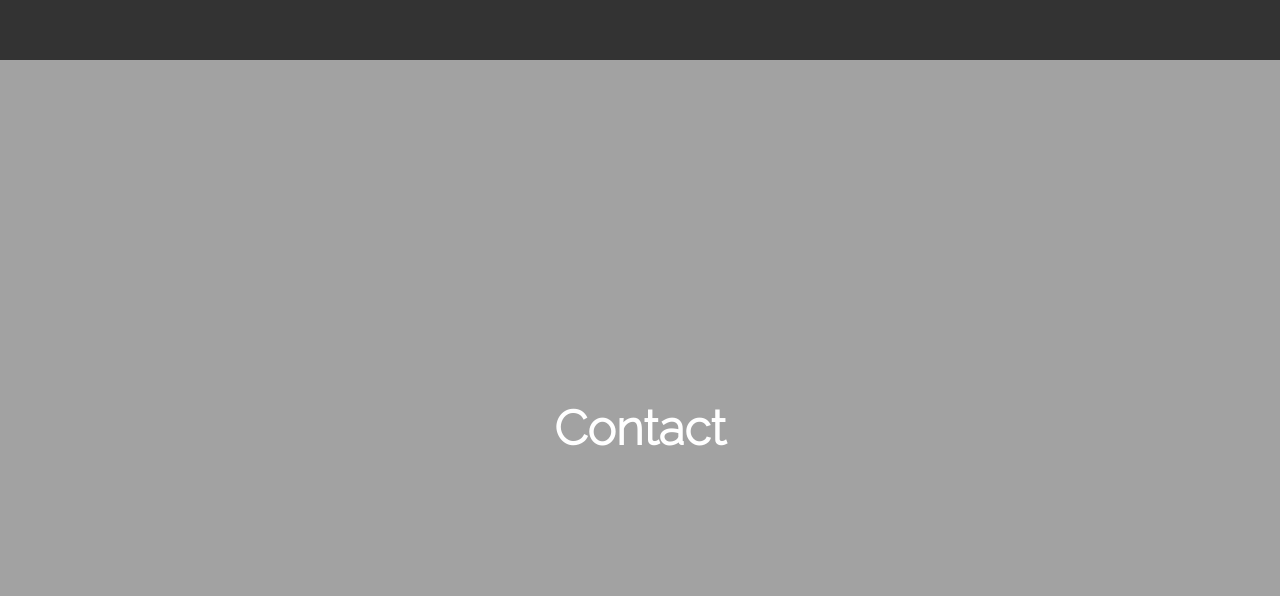
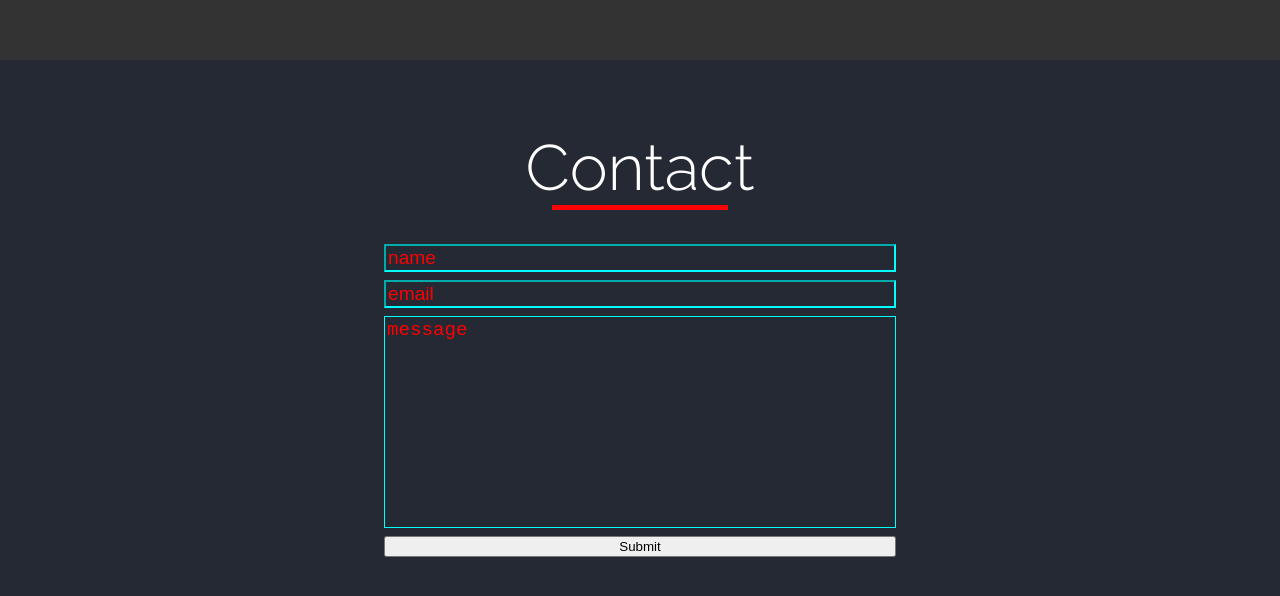
Before and after one commit to aviadc/portfolio, a React (Create React App) app: page / in a window 1280 px wide. Shown: the part 2212-2808 px from the top of the page. Built offline with nearby package versions, Linux system fonts and the light colour scheme.

Commit message:
contact form

```diff
--- a/src/components/PageTitle/pageTitle.scss
+++ b/src/components/PageTitle/pageTitle.scss
@@ -1,5 +1,5 @@
 .title-container {
-  height: 20vh;
+  height: 20%;
   width: 100%;
   display: flex;
   flex-direction: column;
--- a/src/components/pages/Contact/contact.scss
+++ b/src/components/pages/Contact/contact.scss
@@ -1,12 +1,34 @@
 .contact-container{
   height: 92vh;
   display: flex;
+  flex-direction: column;
   justify-content: center;
   align-items: center;
-  background-color: #a2a2a2;
+  background-color: #252934;
+}
 
-  h2{
-      font-size: 3rem;
-      color: #fff;
+.contact-form{
+  height: 70%;
+  width: 40%;
+  display: flex;
+  flex-direction: column;
+  gap: 0.5rem;
+
+
+  input, textarea{
+    background-color: transparent;
+    text-decoration: none;
+    border-color: aqua;
+    font-size: 1.2rem;
+  }
+
+  textarea{
+    resize: none;
+    height: 40%;
+
   }
 }
+
+::placeholder { /* Microsoft Edge */
+  color: red;
+}
--- a/src/components/pages/Contact/index.js
+++ b/src/components/pages/Contact/index.js
@@ -1,10 +1,17 @@
 import React from 'react'
+import PageTitle from '../../PageTitle'
 import "./contact.scss"
 
 const Contact = () => {
   return (
     <div className='contact-container' id='contact'>
-    <h2>Contact</h2>
+      <PageTitle title='Contact' />
+    <form className='contact-form' >
+      <input type='text' name='name' placeholder='name' />
+      <input type='email' name='email' placeholder='email' />
+      <textarea name="message" placeholder='message' />
+      <button>Submit</button>
+    </form>
     </div>
   )
 }
```
